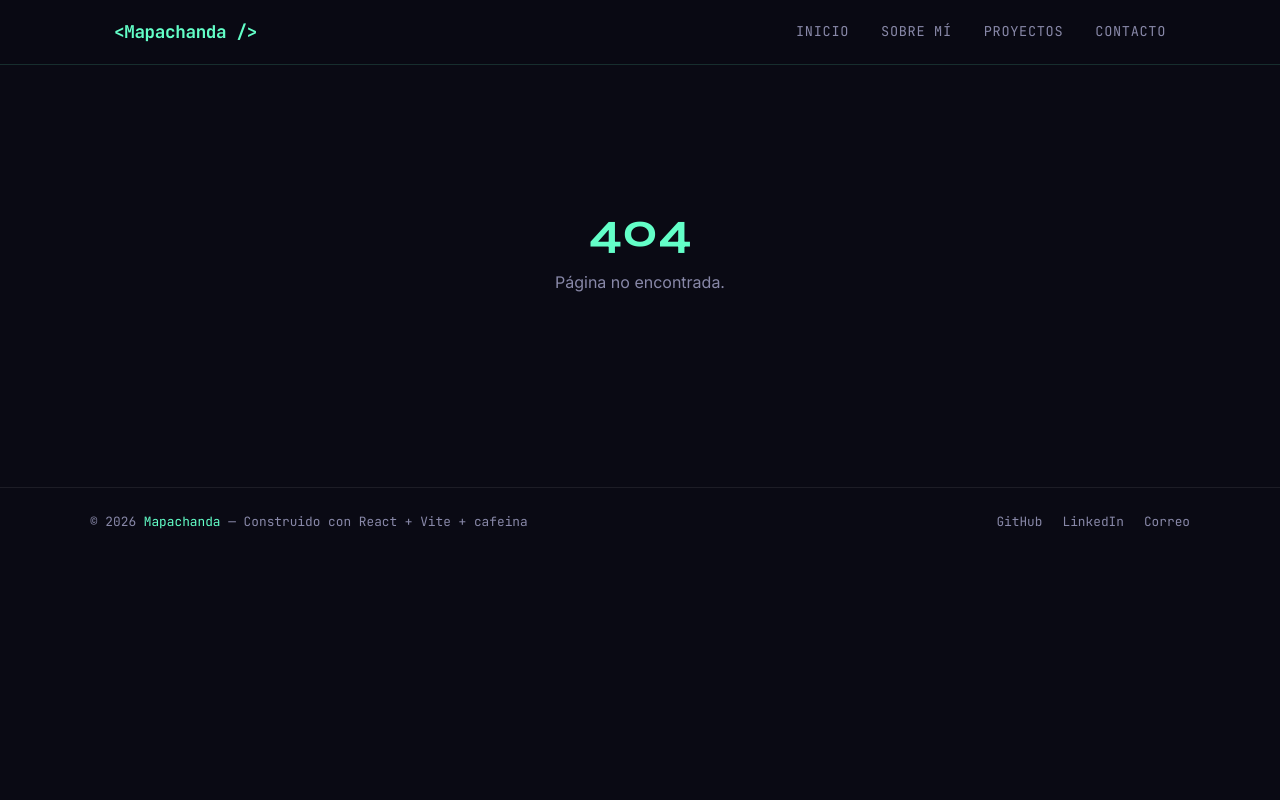
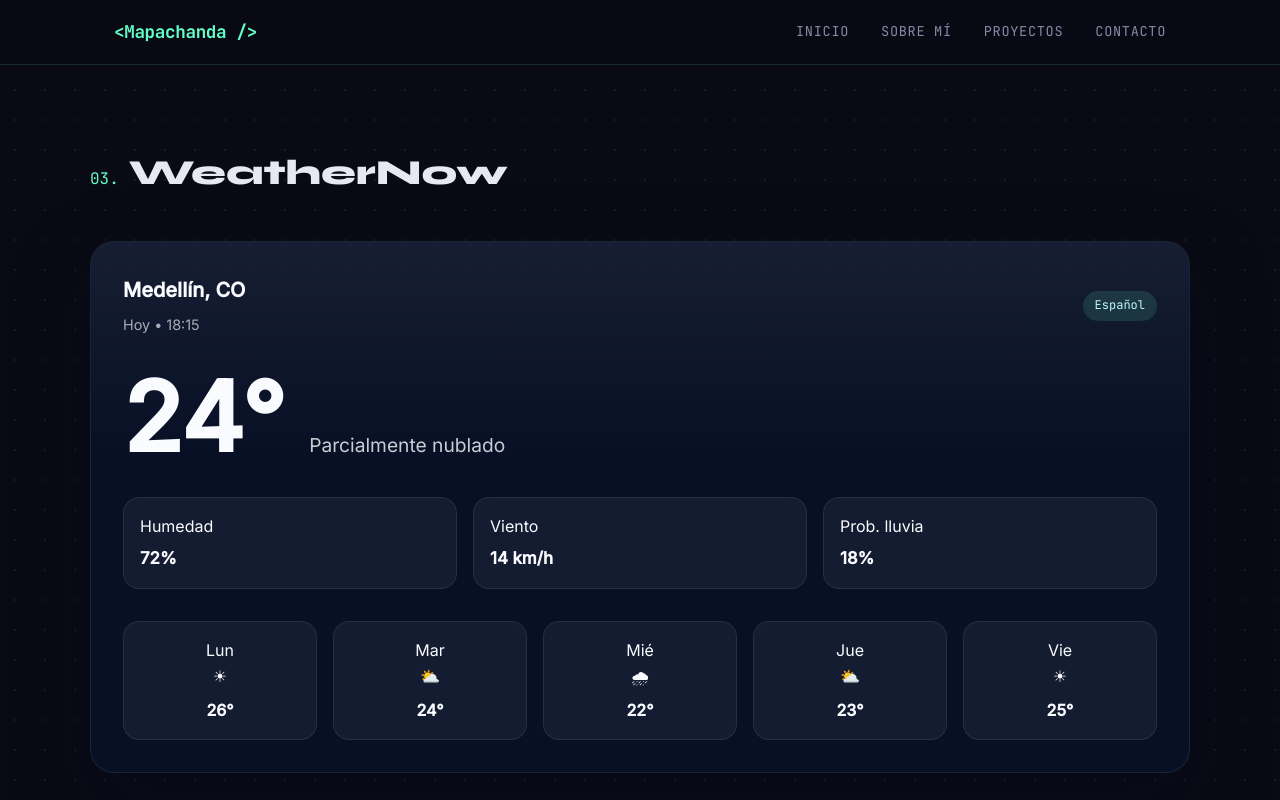
Before and after one commit to caniadaUnU/portafolio, a React (Vite) app: page /weathernow in a window 1280 px wide. Before the commit this address had no page. Shown: the top 800 px of the page. Built offline with nearby package versions, Linux system fonts and the light colour scheme.

Commit message:
Traducir WeatherNow al español

```diff
--- a/public/data/projects.json
+++ b/public/data/projects.json
@@ -27,7 +27,7 @@
     "description": "Aplicación del clima con interfaz en español. Consume la API de OpenWeatherMap y muestra temperatura, humedad y pronóstico a 5 días.",
     "technologies": ["React", "Vite", "API REST", "CSS Modules"],
     "repositoryUrl": "https://github.com/usuario/weather-now",
-    "demoUrl": "https://weather-now-demo.vercel.app/?lang=es"
+    "demoUrl": "/weathernow"
   },
   {
     "id": "p4",
--- a/src/App.jsx
+++ b/src/App.jsx
@@ -5,23 +5,38 @@ import HomePage from "./pages/HomePage";
 import AboutPage from "./pages/AboutPage";
 import ProjectsPage from "./pages/ProjectsPage";
 import ContactPage from "./pages/ContactPage";
+import WeatherNowPage from "./pages/WeatherNowPage";
 
 export default function App() {
   return (
     <BrowserRouter>
       <Header />
       <Routes>
-        <Route path="/"           element={<HomePage />} />
-        <Route path="/sobre-mi"   element={<AboutPage />} />
-        <Route path="/proyectos"  element={<ProjectsPage />} />
-        <Route path="/contacto"   element={<ContactPage />} />
+        <Route path="/" element={<HomePage />} />
+        <Route path="/sobre-mi" element={<AboutPage />} />
+        <Route path="/proyectos" element={<ProjectsPage />} />
+        <Route path="/contacto" element={<ContactPage />} />
+        <Route path="/weathernow" element={<WeatherNowPage />} />
         {/* Ruta 404 */}
-        <Route path="*" element={
-          <main style={{ textAlign: "center", padding: "8rem 1.5rem" }}>
-            <h2 style={{ fontFamily: "'Syne', sans-serif", fontSize: "3rem", color: "var(--accent)" }}>404</h2>
-            <p style={{ color: "var(--text-muted)" }}>Página no encontrada.</p>
-          </main>
-        } />
+        <Route
+          path="*"
+          element={
+            <main style={{ textAlign: "center", padding: "8rem 1.5rem" }}>
+              <h2
+                style={{
+                  fontFamily: "'Syne', sans-serif",
+                  fontSize: "3rem",
+                  color: "var(--accent)",
+                }}
+              >
+                404
+              </h2>
+              <p style={{ color: "var(--text-muted)" }}>
+                Página no encontrada.
+              </p>
+            </main>
+          }
+        />
       </Routes>
       <Footer />
     </BrowserRouter>
--- a/src/components/ProjectCard.jsx
+++ b/src/components/ProjectCard.jsx
@@ -1,3 +1,4 @@
+import { Link } from "react-router-dom";
 import "./ProjectCard.css";
 
 export default function ProjectCard({
@@ -9,6 +10,8 @@ export default function ProjectCard({
   repositoryUrl,
   demoUrl,
 }) {
+  const isInternalDemo = demoUrl?.startsWith("/");
+
   return (
     <article className="project-card">
       <div className="project-card__header">
@@ -41,7 +44,16 @@ export default function ProjectCard({
               GitHub
             </a>
           )}
-          {demoUrl && (
+          {demoUrl &&
+            (isInternalDemo ? (
+              <Link
+                to={demoUrl}
+                className="project-card__link project-card__link--demo"
+                aria-label={`Demo de ${title}`}
+              >
+                Demo ↗
+              </Link>
+            ) : (
               <a
                 href={demoUrl}
                 target="_blank"
@@ -51,7 +63,7 @@ export default function ProjectCard({
               >
                 Demo ↗
               </a>
-          )}
+            ))}
         </div>
       </div>
     </article>
--- /dev/null
+++ b/src/pages/WeatherNowPage.css
@@ -0,0 +1,165 @@
+.weathernow-page {
+  position: relative;
+  min-height: calc(100vh - 5rem);
+  color: #f9fbff;
+}
+
+.weathernow-page::before {
+  content: "";
+  position: absolute;
+  inset: 0;
+  background: radial-gradient(
+    circle,
+    rgba(255, 255, 255, 0.16) 1px,
+    transparent 1px
+  );
+  background-size: 30px 30px;
+  opacity: 0.35;
+  pointer-events: none;
+  animation: weathernow-stars 14s linear infinite;
+}
+
+.weathernow-panel {
+  position: relative;
+  background: rgba(9, 18, 41, 0.92);
+  border: 1px solid rgba(255, 255, 255, 0.08);
+  border-radius: 24px;
+  padding: 2rem;
+  box-shadow: 0 30px 80px rgba(4, 11, 28, 0.35);
+  overflow: hidden;
+}
+
+.weathernow-panel::after {
+  content: "";
+  position: absolute;
+  inset: 0;
+  background: linear-gradient(
+    180deg,
+    rgba(255, 255, 255, 0.06),
+    transparent 40%
+  );
+  pointer-events: none;
+}
+
+.weathernow-panel__top {
+  display: flex;
+  justify-content: space-between;
+  align-items: center;
+  gap: 1rem;
+  margin-bottom: 2rem;
+  position: relative;
+  z-index: 1;
+}
+
+.weathernow-panel__location {
+  display: block;
+  font-size: 1.25rem;
+  font-weight: 800;
+}
+
+.weathernow-panel__time {
+  display: inline-block;
+  margin-top: 0.4rem;
+  font-size: 0.9rem;
+  color: rgba(249, 251, 255, 0.65);
+}
+
+.weathernow-panel__tag {
+  font-family: "JetBrains Mono", monospace;
+  font-size: 0.75rem;
+  background: rgba(99, 255, 200, 0.12);
+  color: #bdfafd;
+  padding: 0.35rem 0.75rem;
+  border-radius: 999px;
+  z-index: 1;
+}
+
+.weathernow-panel__main {
+  display: flex;
+  align-items: baseline;
+  gap: 1.5rem;
+  margin-bottom: 2rem;
+  position: relative;
+  z-index: 1;
+}
+
+.weathernow-panel__temperature {
+  font-size: clamp(4rem, 8vw, 6rem);
+  font-weight: 800;
+  line-height: 1;
+}
+
+.weathernow-panel__condition {
+  font-size: 1.2rem;
+  color: rgba(249, 251, 255, 0.8);
+}
+
+.weathernow-panel__details {
+  display: grid;
+  grid-template-columns: repeat(3, minmax(0, 1fr));
+  gap: 1rem;
+  margin-bottom: 2rem;
+  position: relative;
+  z-index: 1;
+}
+
+.weathernow-panel__detail {
+  background: rgba(255, 255, 255, 0.05);
+  border: 1px solid rgba(255, 255, 255, 0.08);
+  border-radius: 16px;
+  padding: 1rem;
+  display: flex;
+  flex-direction: column;
+  gap: 0.35rem;
+}
+
+.weathernow-panel__detail strong {
+  font-size: 1.05rem;
+}
+
+.weathernow-panel__forecast {
+  display: grid;
+  grid-template-columns: repeat(5, minmax(0, 1fr));
+  gap: 1rem;
+  position: relative;
+  z-index: 1;
+}
+
+.weathernow-panel__forecast-item {
+  background: rgba(255, 255, 255, 0.05);
+  border: 1px solid rgba(255, 255, 255, 0.08);
+  border-radius: 16px;
+  padding: 1rem;
+  text-align: center;
+}
+
+.weathernow-panel__forecast-item span {
+  display: block;
+}
+
+.weathernow-panel__forecast-item strong {
+  display: block;
+  margin-top: 0.5rem;
+}
+
+.weathernow-page__back {
+  margin-top: 2rem;
+  position: relative;
+  z-index: 1;
+}
+
+@keyframes weathernow-stars {
+  from {
+    background-position: 0 0;
+  }
+  to {
+    background-position: 0 1000px;
+  }
+}
+
+@media (max-width: 700px) {
+  .weathernow-panel__details,
+  .weathernow-panel__forecast {
+    grid-template-columns: 1fr;
+  }
+}
--- /dev/null
+++ b/src/pages/WeatherNowPage.jsx
@@ -0,0 +1,72 @@
+import { Link } from "react-router-dom";
+import "./Page.css";
+import "./WeatherNowPage.css";
+
+export default function WeatherNowPage() {
+  return (
+    <main>
+      <section className="page-section weathernow-page">
+        <div className="page-section__inner">
+          <h2 className="section-title">
+            <span className="section-title__prefix">03.</span> WeatherNow
+          </h2>
+
+          <div className="weathernow-panel">
+            <div className="weathernow-panel__top">
+              <div>
+                <span className="weathernow-panel__location">Medellín, CO</span>
+                <span className="weathernow-panel__time">Hoy • 18:15</span>
+              </div>
+              <span className="weathernow-panel__tag">Español</span>
+            </div>
+
+            <div className="weathernow-panel__main">
+              <div className="weathernow-panel__temperature">24°</div>
+              <div className="weathernow-panel__condition">
+                Parcialmente nublado
+              </div>
+            </div>
+
+            <div className="weathernow-panel__details">
+              <div className="weathernow-panel__detail">
+                <span>Humedad</span>
+                <strong>72%</strong>
+              </div>
+              <div className="weathernow-panel__detail">
+                <span>Viento</span>
+                <strong>14 km/h</strong>
+              </div>
+              <div className="weathernow-panel__detail">
+                <span>Prob. lluvia</span>
+                <strong>18%</strong>
+              </div>
+            </div>
+
+            <div className="weathernow-panel__forecast">
+              {[
+                { day: "Lun", temp: "26°", icon: "☀" },
+                { day: "Mar", temp: "24°", icon: "⛅" },
+                { day: "Mié", temp: "22°", icon: "🌧" },
+                { day: "Jue", temp: "23°", icon: "⛅" },
+                { day: "Vie", temp: "25°", icon: "☀" },
+              ].map((item) => (
+                <div key={item.day} className="weathernow-panel__forecast-item">
+                  <span>{item.day}</span>
+                  <span>{item.icon}</span>
+                  <strong>{item.temp}</strong>
+                </div>
+              ))}
+            </div>
+          </div>
+
+          <Link
+            to="/proyectos"
+            className="btn btn--outline weathernow-page__back"
+          >
+            Volver a proyectos
+          </Link>
+        </div>
+      </section>
+    </main>
+  );
+}
```
Lines whose indentation alone changed are shown as unchanged.
